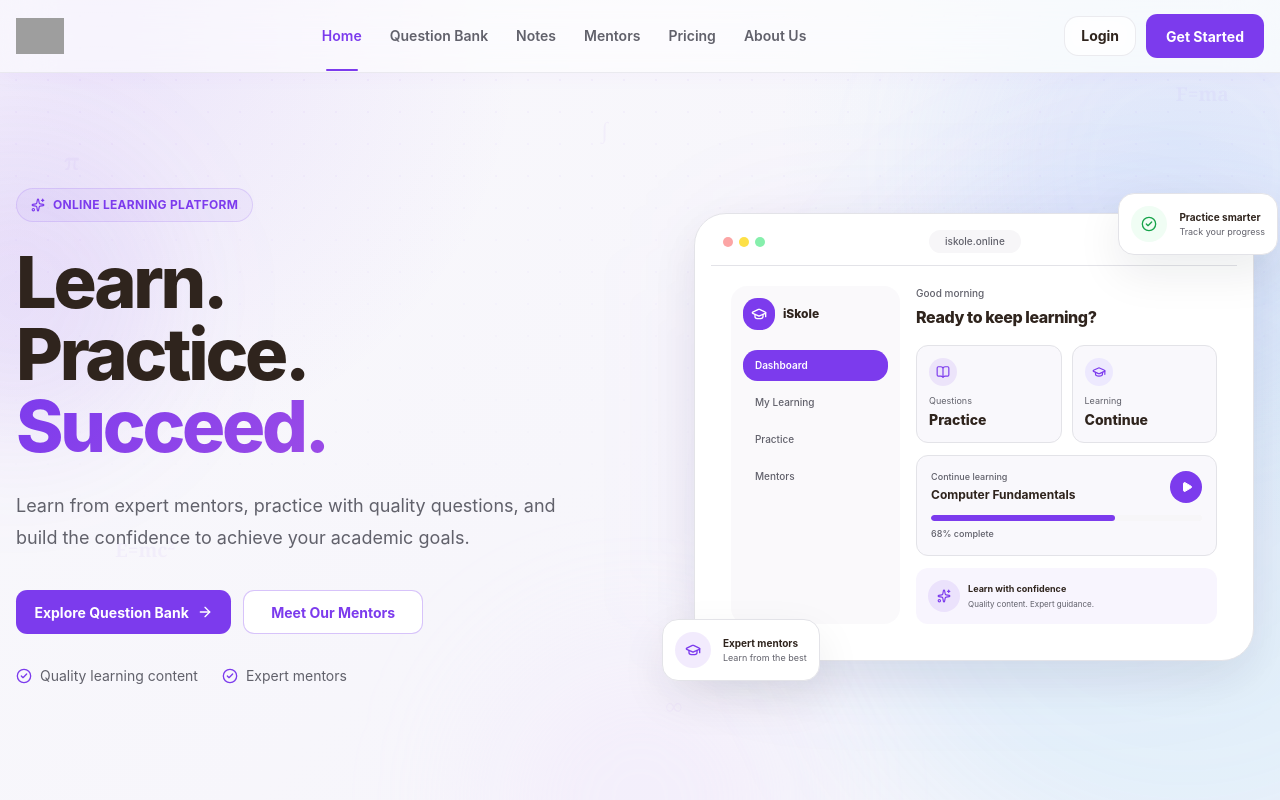
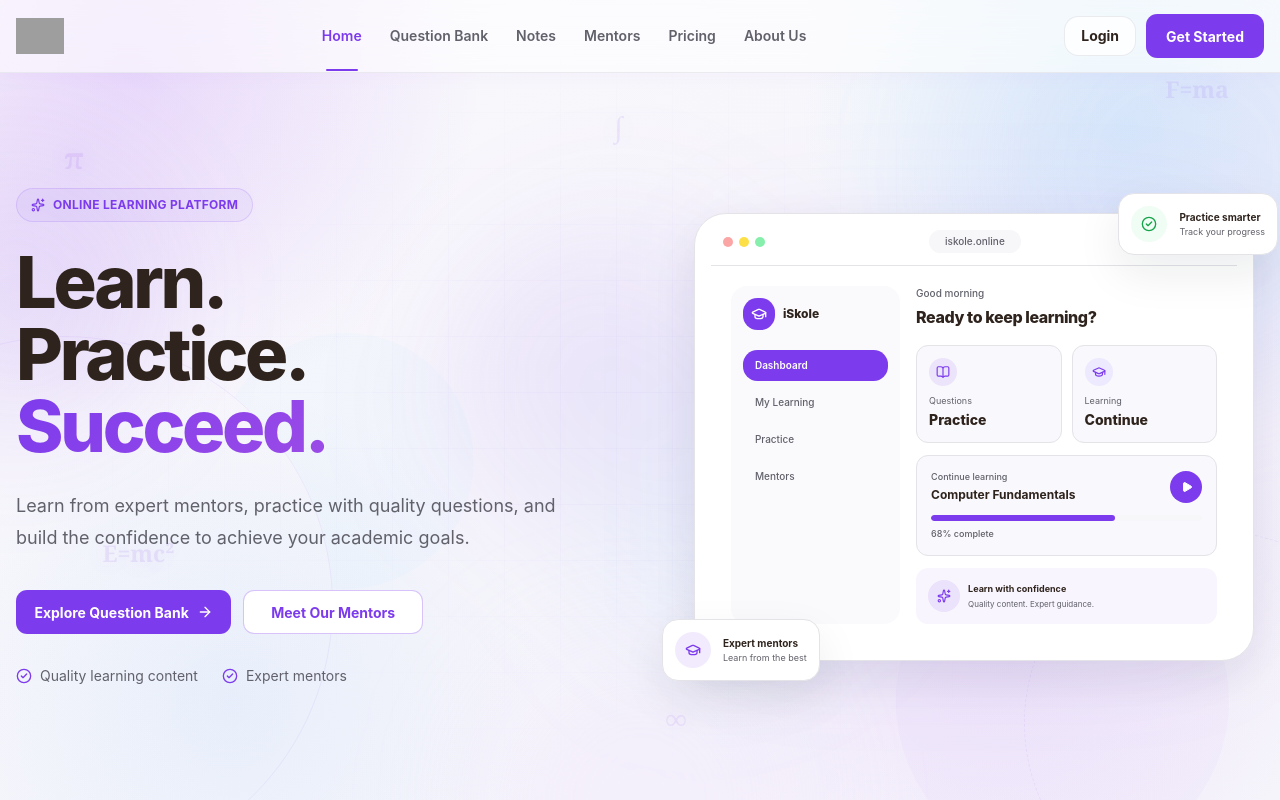
Before and after one commit to PunisherTPK/iSkole-Online, a Next.js app: page / in a window 1280 px wide. Shown: the top 800 px of the page. Built offline with nearby package versions, Linux system fonts and the light colour scheme; no server answers; the database is empty; grey boxes are pictures that could not be loaded.

Commit message:
Add layered branded site background

```diff
--- a/src/app/globals.css
+++ b/src/app/globals.css
@@ -37,8 +37,10 @@ body { margin: 0; background: hsl(var(--background)); color: hsl(var(--foregroun
   overflow: hidden;
   pointer-events: none;
   background:
-    radial-gradient(circle at 8% 5%, hsl(262 83% 58% / 0.10), transparent 30%),
-    radial-gradient(circle at 92% 18%, hsl(195 85% 58% / 0.08), transparent 30%),
+    radial-gradient(circle at 10% 8%, hsl(270 90% 62% / 0.18), transparent 26%),
+    radial-gradient(circle at 88% 16%, hsl(195 90% 60% / 0.16), transparent 25%),
+    radial-gradient(circle at 78% 78%, hsl(275 85% 65% / 0.11), transparent 28%),
+    radial-gradient(circle at 18% 88%, hsl(210 90% 62% / 0.09), transparent 25%),
     linear-gradient(135deg, hsl(250 35% 98%), hsl(252 45% 97%));
 }
 
@@ -46,43 +48,77 @@ body { margin: 0; background: hsl(var(--background)); color: hsl(var(--foregroun
   content: "";
   position: absolute;
   inset: 0;
-  background-image: radial-gradient(hsl(var(--primary) / 0.10) 0.8px, transparent 0.8px);
-  background-size: 32px 32px;
-  mask-image: linear-gradient(to bottom, black, transparent 72%);
-  opacity: 0.45;
+  background-image:
+    linear-gradient(hsl(var(--primary) / 0.035) 1px, transparent 1px),
+    linear-gradient(90deg, hsl(var(--primary) / 0.035) 1px, transparent 1px);
+  background-size: 56px 56px;
+  mask-image: radial-gradient(ellipse at center, black 0%, transparent 76%);
+  opacity: 0.9;
 }
 
 .site-background::after {
   content: "";
   position: absolute;
-  width: 55vw;
-  height: 55vw;
-  right: -20vw;
-  top: 22vh;
+  width: 42vw;
+  height: 42vw;
+  left: 31%;
+  top: 22%;
   border-radius: 999px;
-  background: hsl(195 85% 58% / 0.10);
-  filter: blur(80px);
+  background:
+    radial-gradient(circle at 35% 35%, hsl(262 83% 58% / 0.11), transparent 48%),
+    radial-gradient(circle at 70% 65%, hsl(195 85% 58% / 0.08), transparent 52%);
+  filter: blur(55px);
 }
 
 .site-background-pattern {
   position: absolute;
   inset: 0;
   font-family: Georgia, "Times New Roman", serif;
-  color: hsl(var(--primary) / 0.055);
+  color: hsl(var(--primary) / 0.10);
 }
+
+.site-background-pattern::before,
+.site-background-pattern::after {
+  content: "";
+  position: absolute;
+  border: 1px solid hsl(var(--primary) / 0.07);
+  border-radius: 999px;
+}
+
+.site-background-pattern::before {
+  width: 42vw;
+  height: 42vw;
+  left: -16vw;
+  top: 42%;
+  box-shadow:
+    22vw -18vh 0 -11vw hsl(195 85% 58% / 0.025),
+    78vw 12vh 0 -8vw hsl(262 83% 58% / 0.025);
+}
+
+.site-background-pattern::after {
+  width: 30vw;
+  height: 30vw;
+  right: -10vw;
+  bottom: -9vw;
+  border-style: dashed;
+  transform: rotate(18deg);
+}
+
 .site-background-pattern .symbol {
   position: absolute;
-  font-size: clamp(1.1rem, 1.8vw, 1.7rem);
+  font-size: clamp(1.4rem, 2.3vw, 2.2rem);
   font-weight: 600;
-  opacity: 0.8;
+  text-shadow: 0 0 24px hsl(var(--primary) / 0.12);
 }
-.site-background-pattern .symbol-a { left: 5%; top: 18%; }
-.site-background-pattern .symbol-b { right: 7%; top: 34%; }
-.site-background-pattern .symbol-c { left: 9%; top: 67%; font-size: clamp(1rem, 1.5vw, 1.45rem); }
-.site-background-pattern .symbol-d { right: 14%; top: 74%; }
-.site-background-pattern .symbol-e { left: 47%; top: 14%; }
-.site-background-pattern .symbol-f { right: 4%; top: 10%; font-size: clamp(1rem, 1.5vw, 1.45rem); }
-.site-background-pattern .symbol-g { left: 52%; top: 86%; }
+
+.site-background-pattern .symbol-a { left: 5%; top: 17%; }
+.site-background-pattern .symbol-b { right: 7%; top: 31%; }
+.site-background-pattern .symbol-c { left: 8%; top: 67%; font-size: clamp(1.1rem, 1.8vw, 1.7rem); }
+.site-background-pattern .symbol-d { right: 13%; top: 72%; }
+.site-background-pattern .symbol-e { left: 48%; top: 13%; }
+.site-background-pattern .symbol-f { right: 4%; top: 9%; font-size: clamp(1.1rem, 1.8vw, 1.7rem); }
+.site-background-pattern .symbol-g { left: 52%; top: 87%; }
+
 .site-content { position: relative; z-index: 1; }
 button, input, textarea, select { font: inherit; }
 button, a { -webkit-tap-highlight-color: transparent; }
```
